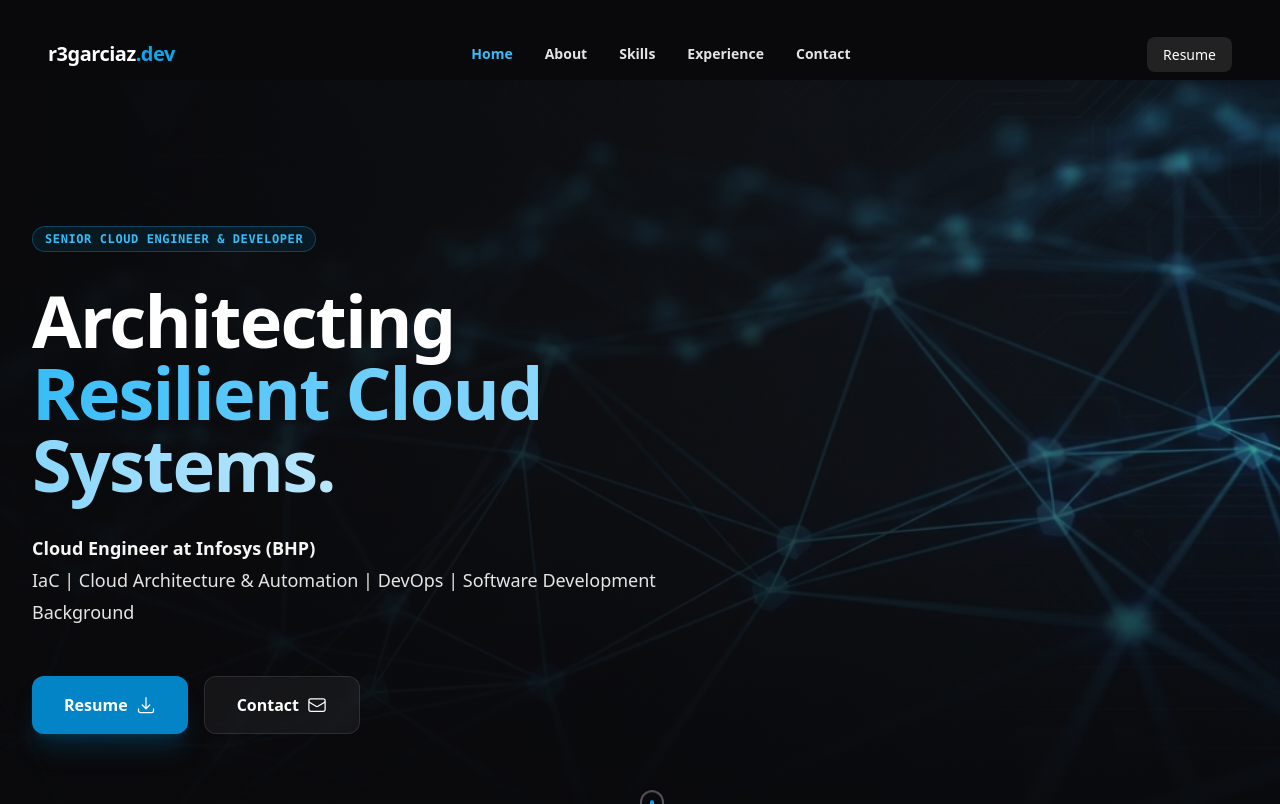
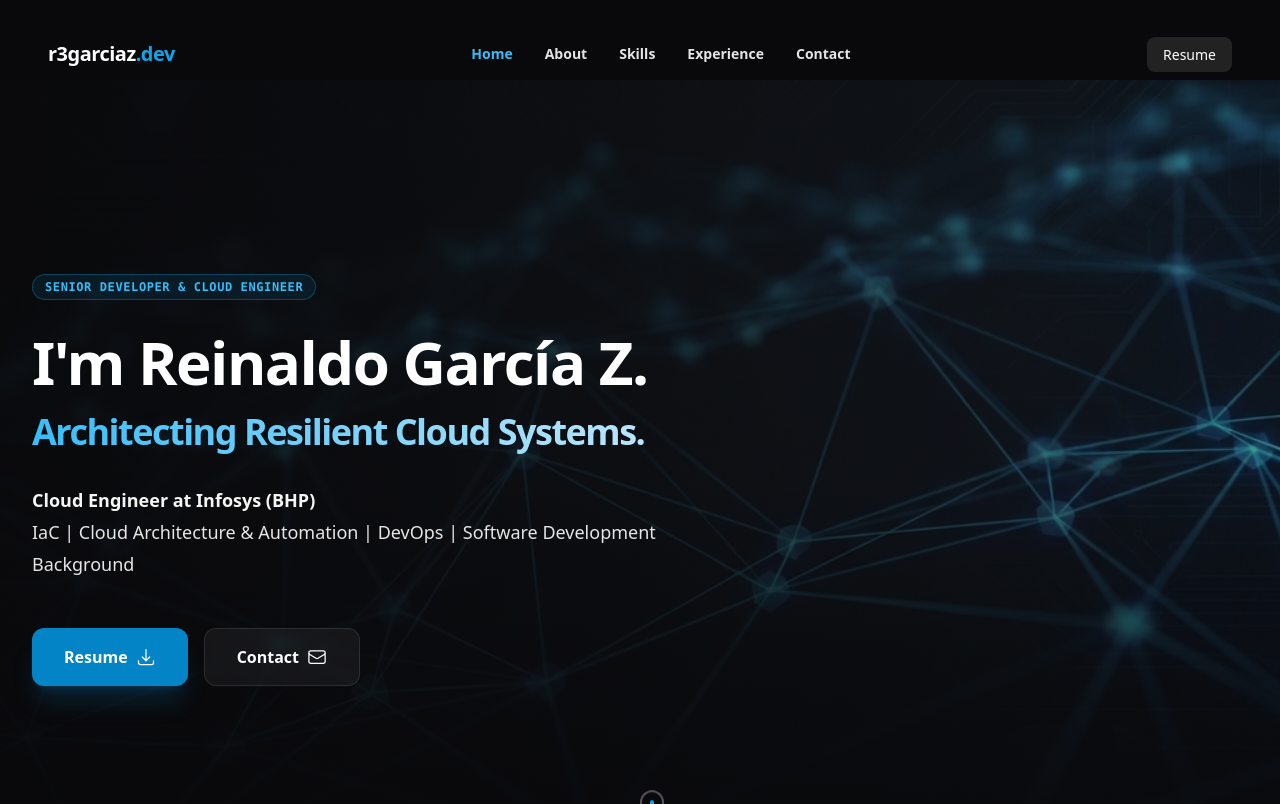
Before and after one commit to r3garciaz/portfolio-nextjs, a Next.js app: page / in a window 1280 px wide. Shown: the top 804 px of the page. Built offline with nearby package versions, Linux system fonts and the light colour scheme.

Commit message:
feat: Add comprehensive meta tags for SEO and PWA, and update hero, contact, and page metadata.

```diff
--- a/src/components/Modern/Layout/Footer.tsx
+++ b/src/components/Modern/Layout/Footer.tsx
@@ -1,7 +1,7 @@
 
 import { FC, memo } from 'react';
 
-import { socialLinks } from '../../../data/data';
+import { socialLinks, heroData } from '../../../data/data';
 
 const Footer: FC = () => {
     return (
@@ -9,7 +9,7 @@ const Footer: FC = () => {
             <div className="mx-auto flex max-w-screen-xl flex-col items-center justify-between gap-6 px-4 md:flex-row">
                 <div className="flex flex-col gap-2">
                     <span className="text-lg font-bold text-white">r3garciaz<span className="text-primary-500">.dev</span></span>
-                    <p className="text-sm text-dark-400">© 2026 Reinaldo García. All rights reserved.</p>
+                    <p className="text-sm text-dark-400">© 2026 {heroData.realName}. All rights reserved.</p>
                 </div>
 
                 <div className="flex gap-4">
--- a/src/components/Modern/Sections/Hero.tsx
+++ b/src/components/Modern/Sections/Hero.tsx
@@ -34,15 +34,16 @@ const Hero: FC = () => {
                     {/* Badge */}
                     <div className="inline-flex self-start px-3 py-1 rounded-full border border-primary-500/30 bg-primary-500/10 backdrop-blur-md">
                         <span className="text-xs font-mono text-primary-400 font-semibold tracking-wider uppercase">
-                            Senior Cloud Engineer & Developer
+                            Senior Developer & Cloud Engineer
                         </span>
                     </div>
 
                     {/* Headline */}
-                    <h1 className="text-5xl md:text-7xl font-extrabold tracking-tight text-white leading-[1.1]">
-                        Architecting <br className="hidden md:block" />
-                        <span className="bg-clip-text text-transparent bg-gradient-to-r from-primary-400 to-primary-200">
-                            Resilient Cloud Systems.
+                    <h1 className="text-4xl md:text-6xl font-extrabold tracking-tight text-white leading-[1.1]">
+                        {heroData.name} <br />
+                        {/* Architecting <br className="hidden md:block" /> */}
+                        <span className="text-3xl md:text-4xl bg-clip-text text-transparent bg-gradient-to-r from-primary-400 to-primary-200">
+                            Architecting Resilient Cloud Systems.
                         </span>
                     </h1>
 
--- a/src/data/data.tsx
+++ b/src/data/data.tsx
@@ -44,8 +44,8 @@ import {
  * Page meta data
  */
 export const homePageMeta: HomepageMeta = {
-  title: 'Reinaldo García',
-  description: "Professional Portfolio - r3garciaz",
+  title: 'Reinaldo García Zúñiga',
+  description: "Professional Portfolio Reinaldo García Zúñiga - r3garciaz",
 };
 
 /**
@@ -69,7 +69,8 @@ export type SectionId = (typeof SectionId)[keyof typeof SectionId];
  */
 export const heroData: Hero = {
   imageSrc: heroImage,
-  name: `I'm Reinaldo García.`,
+  name: `I'm Reinaldo García Z.`,
+  realName: 'Reinaldo García Zúñiga',
   description: (
     <>
       <p className="prose-sm text-stone-200 sm:prose-base lg:prose-lg">
@@ -471,8 +472,8 @@ export const contact: ContactSection = {
   items: [
     {
       type: ContactType.Email,
-      text: 'garcia.reinaldo@gmail.com',
-      href: 'mailto:garcia.reinaldo@gmail.com',
+      text: 'contact@r3garciaz.dev',
+      href: 'mailto:contact@r3garciaz.dev',
     },
     {
       type: ContactType.Location,
@@ -487,7 +488,7 @@ export const contact: ContactSection = {
     {
       type: ContactType.LinkedIn,
       text: 'r3garciaz',
-      href: 'https://www.linkedin.com/in/r3garciaz/',
+      href: 'https://www.linkedin.com/in/reinaldo-garcia-z/',
     },
   ],
 };
--- a/src/data/dataDef.ts
+++ b/src/data/dataDef.ts
@@ -24,6 +24,7 @@ export interface HomepageMeta {
 export interface Hero {
   imageSrc: string;
   name: string;
+  realName: string;
   description: React.JSX.Element;
   actions: HeroActionItem[];
 }
--- a/src/pages/index.tsx
+++ b/src/pages/index.tsx
@@ -1,7 +1,7 @@
 
 import { FC, memo } from 'react';
 import Head from 'next/head';
-
+import { useRouter } from 'next/router';
 import Header from '../components/Modern/Layout/Header';
 import Footer from '../components/Modern/Layout/Footer';
 import Hero from '../components/Modern/Sections/Hero';
@@ -14,15 +14,33 @@ import { homePageMeta } from '../data/data';
 
 const Home: FC = () => {
   const { title, description } = homePageMeta;
+  const { asPath: pathname } = useRouter();
   return (
     <>
       <Head>
         <title>{title}</title>
         <meta name="description" content={description} />
-        <meta property="og:title" content={title} />
-        <meta property="og:description" content={description} />
+
+        {/* Open Graph : https://ogp.me/ */}
+        <meta content={title} property="og:title" />
+        <meta content={description} property="og:description" />
+        <meta content={`https://r3garciaz.dev${pathname}`} property="og:url" />
+
         {/* Modern Meta Tags for PWA/Mobile */}
         <meta name="theme-color" content="#09090b" />
+
+        {/* several domains list the same content, make sure google knows we mean this one. */}
+        <link href={`https://r3garciaz.dev${pathname}`} key="canonical" rel="canonical" />
+
+        {/* Twitter: https://developer.twitter.com/en/docs/twitter-for-websites/cards/overview/markup */}
+        <meta content={title} name="twitter:title" />
+        <meta content={description} name="twitter:description" />
+
+        <link href="/favicon.png" rel="icon" sizes="any" />
+        <link href="/icon.png" rel="icon" type="image/svg+xml" />
+        <link href="/apple-touch-icon.png" rel="apple-touch-icon" />
+        <link href="/site.webmanifest" rel="manifest" />
+
       </Head>
 
       <div className="flex flex-col min-h-screen bg-dark-950 text-dark-50 selection:bg-primary-500/30 selection:text-white">
```
